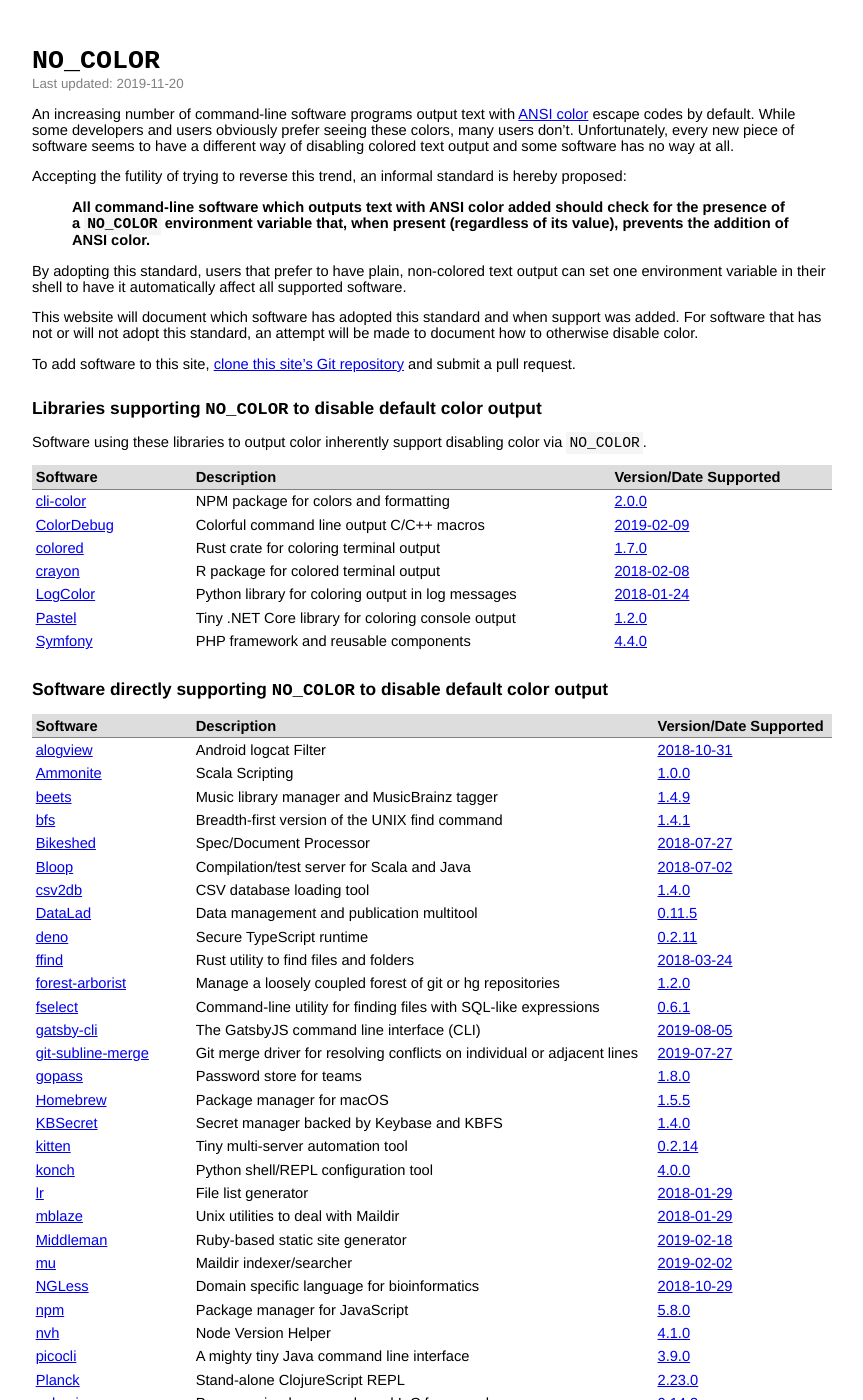
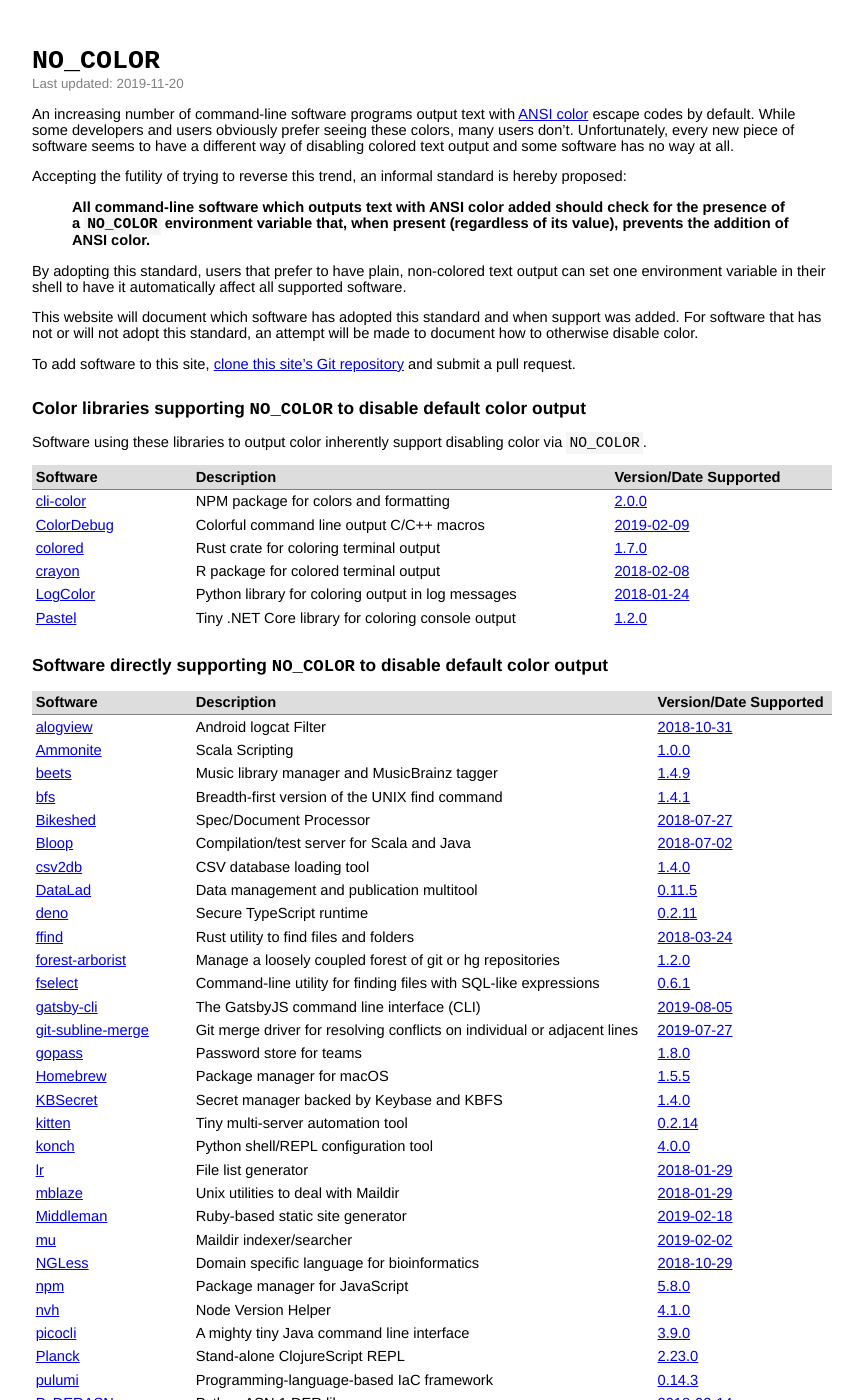
Before and after one commit to jcs/no_color, a Jekyll site: the page built from index.md, in a window 1280 px wide and 1400 px high. Shown: the whole window, without its empty margins (208-1071 px from the left). Built offline with Jekyll 4.4.1, drawn with Linux system fonts in a browser that asks for light colours; our own code applies the rules of GitHub Pages for plain Markdown files; some of the changed text lies outside the part shown.

Commit message:
Move Symfony out of libraries, it's not really for color
The NO_COLOR support affects its own console and is not used by
other software to print color.

```diff
--- a/index.md
+++ b/index.md
@@ -33,7 +33,7 @@ To add software to this site,
 [clone this site's Git repository](https://github.com/jcs/no_color)
 and submit a pull request.
 
-## Libraries supporting `NO_COLOR` to disable default color output
+## Color libraries supporting `NO_COLOR` to disable default color output
 
 Software using these libraries to output color inherently support disabling
 color via `NO_COLOR`.
@@ -46,7 +46,6 @@ color via `NO_COLOR`.
 | [crayon](https://github.com/r-lib/crayon) | R package for colored terminal output | [2018-02-08](https://github.com/r-lib/crayon/commit/700800135d04408bf1c99426b3fec9a4073b8a97) |
 | [LogColor](https://github.com/induane/logcolor) | Python library for coloring output in log messages | [2018-01-24](https://github.com/induane/logcolor/commit/0092b0af2a1506eee2b0ca028b1cf51f78fc91fa) |
 | [Pastel](https://github.com/silkfire/Pastel) | Tiny .NET Core library for coloring console output | [1.2.0](https://github.com/silkfire/Pastel/commit/8a89c2930a2b7ff2c6beae67e6c00fe1d74189d5) |
-| [Symfony](https://github.com/symfony/symfony) | PHP framework and reusable components | [4.4.0](https://symfony.com/releases/4.4) |
 {: rules="groups"}
 
 ## Software directly supporting `NO_COLOR` to disable default color output
```
Also changed, not shown: other parts of index.md (+1 -0 lines).
